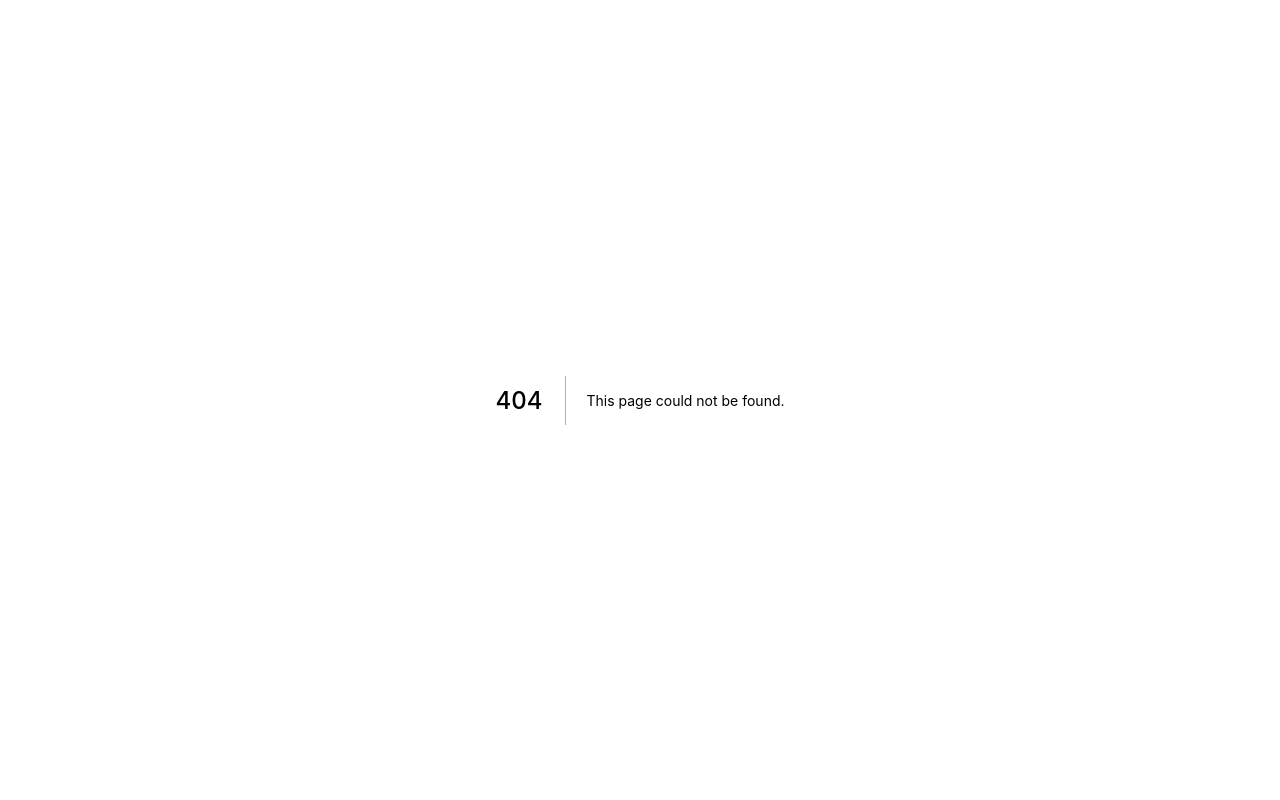
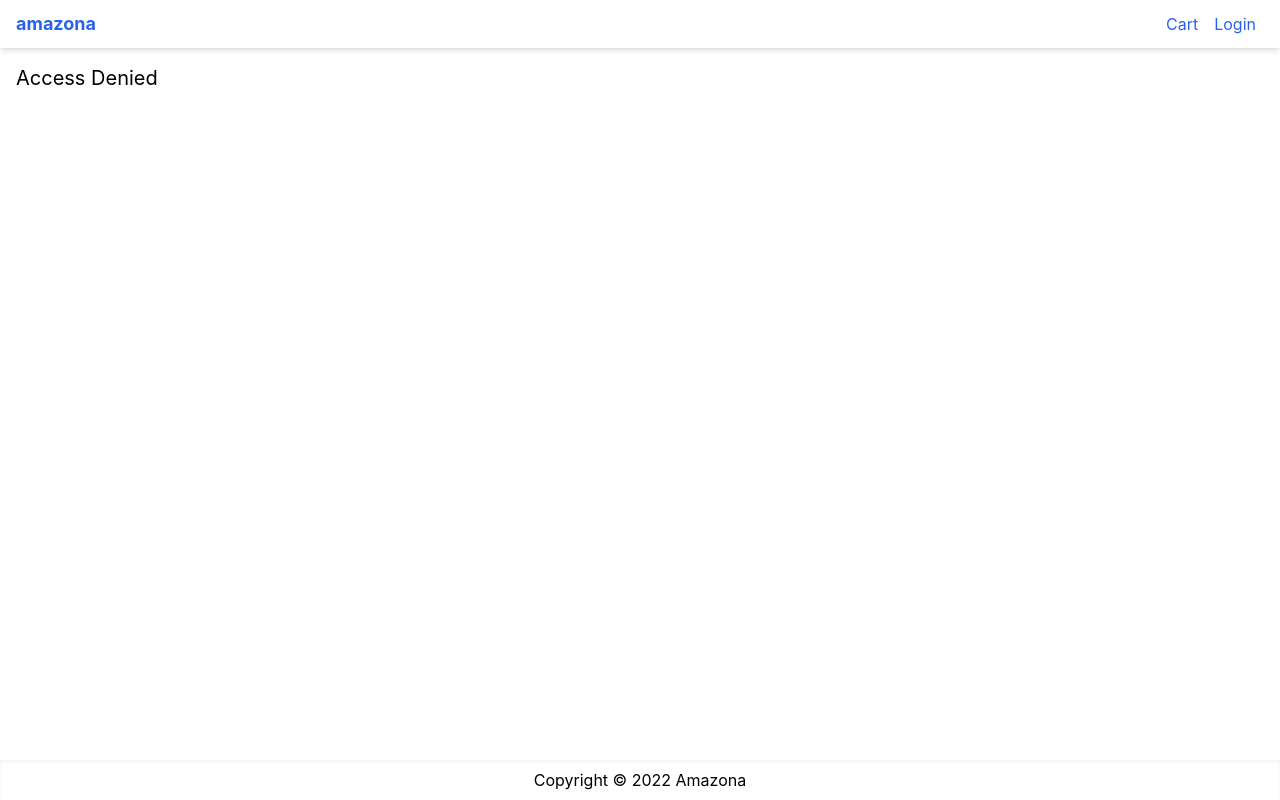
Before and after one commit to leobewater/youtube-next-js-ecommerce-mongo, a Next.js app: page /unauthorized in a window 1280 px wide. Before the commit this address had no page. Built offline with nearby package versions, Linux system fonts and the light colour scheme; no server answers.

Commit message:
add unauthorized page

```diff
--- /dev/null
+++ b/pages/unauthorized.js
@@ -0,0 +1,17 @@
+import { useRouter } from 'next/router';
+import React from 'react';
+import Layout from '../components/Layout';
+
+function Unauthorized() {
+  const router = useRouter();
+  const { message } = router.query;
+
+  return (
+    <Layout title="Unauthorized Page">
+      <h1 className="text-xl">Access Denied</h1>
+      {message && <div className="mb-4 text-red-500">{message}</div>}
+    </Layout>
+  );
+}
+
+export default Unauthorized;
```
